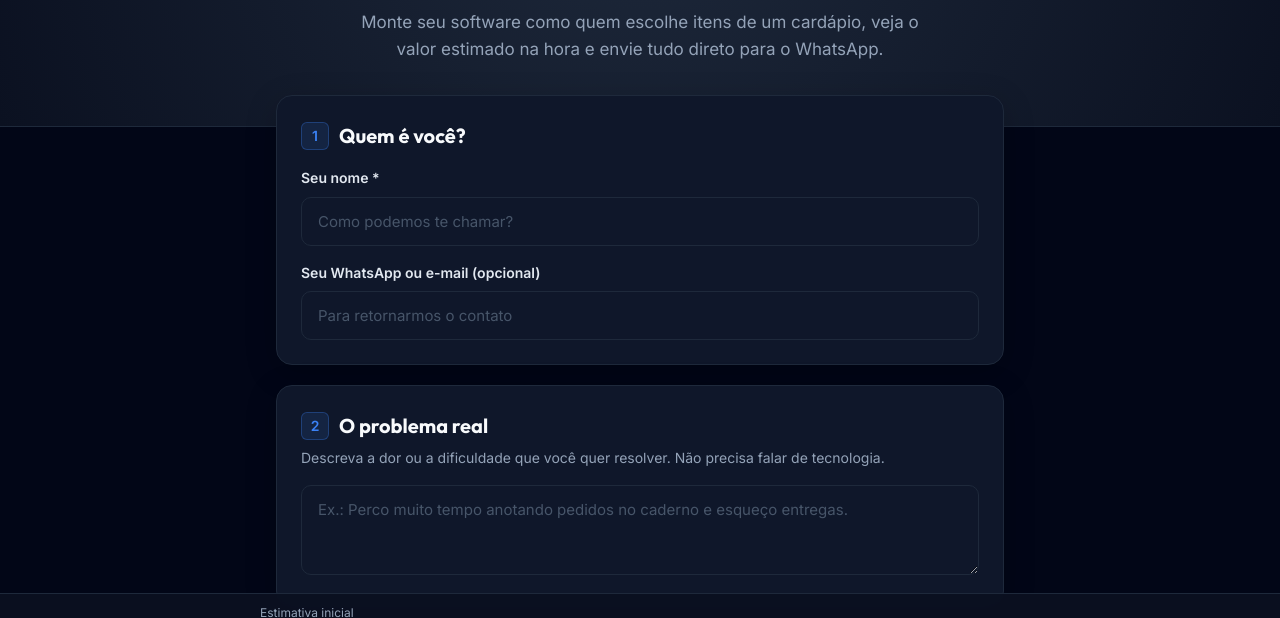
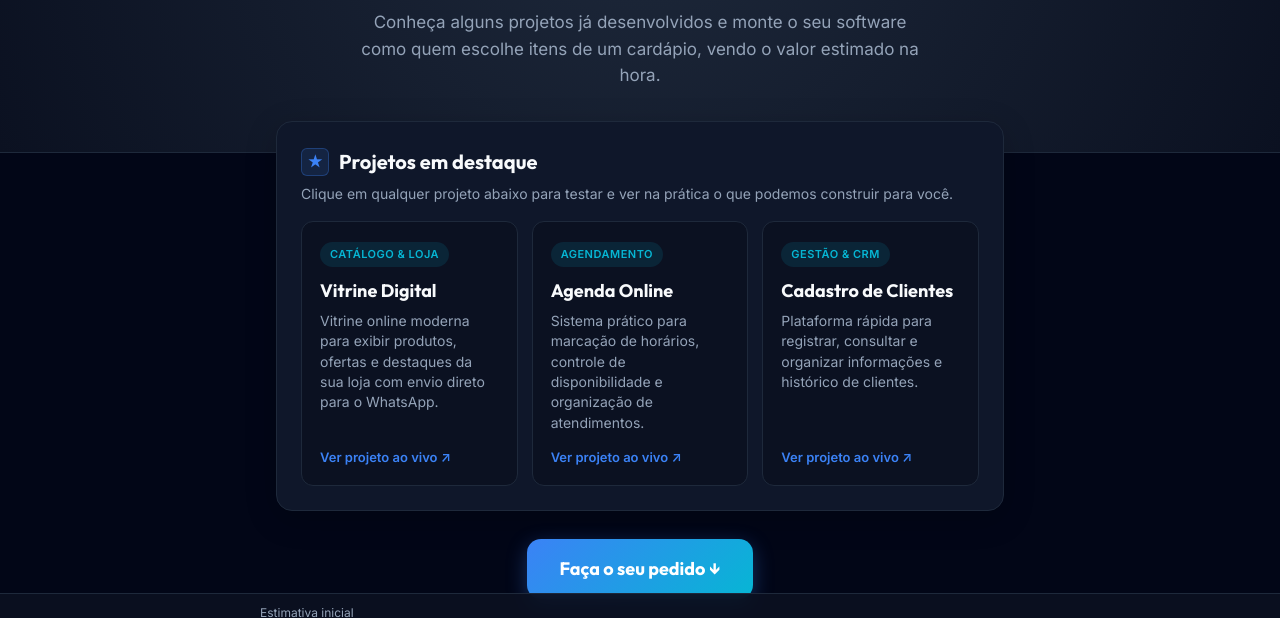
Before and after one commit to EnriqueMartinezPeixoto/MartInfo-pe-a-seu-software, a plain HTML site: page index.html in a window 1280 px wide. Shown: the part 133-751 px from the top of the page. Drawn offline with Linux system fonts and the light colour scheme.

```diff
--- a/index.html
+++ b/index.html
@@ -10,6 +10,7 @@
 <style>
 :root{--bg:#020617;--card:#0f172a;--tx:#f8fafc;--mu:#94a3b8;--bd:#1e293b;--pr:#3b82f6;--pr2:#06b6d4;color-scheme:dark;box-sizing:border-box;padding-top:env(safe-area-inset-top,0px);padding-bottom:env(safe-area-inset-bottom,0px)}
 *{box-sizing:border-box}
+html{scroll-behavior:smooth}
 body{margin:0;background:var(--bg);color:var(--tx);font:16px/1.55 'Inter',system-ui,-apple-system,sans-serif;padding-bottom:96px}
 header{padding:56px 20px 64px;text-align:center;background:radial-gradient(circle at top,#1e293b 0%,#0b1121 100%);border-bottom:1px solid var(--bd)}
 header h1{margin:0 0 12px;font-family:'Outfit',sans-serif;font-size:clamp(32px,6vw,48px);letter-spacing:-1px;font-weight:800;background:linear-gradient(135deg,var(--pr),var(--pr2));-webkit-background-clip:text;background-clip:text;-webkit-text-fill-color:transparent}
@@ -20,6 +21,22 @@ h2{margin:0 0 6px;font-family:'Outfit',sans-serif;font-size:20px;display:flex;al
 h2 span{display:inline-grid;place-items:center;width:28px;height:28px;margin-right:10px;border-radius:6px;background:rgba(59,130,246,.12);color:var(--pr);border:1px solid rgba(59,130,246,.3);font-size:14px;font-family:'Inter',sans-serif;font-weight:700}
 h3{margin:20px 0 8px;font-size:14px;color:var(--pr2);font-weight:600;text-transform:uppercase;letter-spacing:.5px}
 .sub{margin:0 0 16px;color:var(--mu);font-size:14px}
+
+/* Vitrine de Projetos e Botão CTA */
+.grid-proj{display:grid;grid-template-columns:repeat(auto-fit,minmax(210px,1fr));gap:14px;margin-top:16px}
+.proj-card{display:flex;flex-direction:column;justify-content:space-between;background:#0b1121;border:1px solid var(--bd);border-radius:12px;padding:18px;text-decoration:none;color:var(--tx);transition:all .2s}
+.proj-card:hover{border-color:var(--pr);transform:translateY(-2px);box-shadow:0 6px 20px rgba(59,130,246,.15)}
+.proj-tag{display:inline-block;width:fit-content;font-size:11px;font-weight:600;text-transform:uppercase;letter-spacing:.5px;padding:4px 10px;border-radius:999px;background:rgba(6,182,212,.12);color:var(--pr2);margin-bottom:10px}
+.proj-card strong{font-family:'Outfit',sans-serif;font-size:18px;display:block;margin-bottom:6px;color:#f8fafc}
+.proj-card p{margin:0 0 14px;font-size:14px;color:var(--mu);line-height:1.45}
+.proj-link{font-size:13px;font-weight:600;color:var(--pr);display:inline-flex;align-items:center;gap:4px}
+.cta-wrap{text-align:center;margin:28px 0 36px}
+.btn-cta{display:inline-flex;align-items:center;justify-content:center;gap:8px;padding:16px 32px;border-radius:14px;background:linear-gradient(135deg,var(--pr),var(--pr2));color:#fff;font-family:'Outfit',sans-serif;font-weight:700;font-size:18px;text-decoration:none;box-shadow:0 6px 20px rgba(59,130,246,.35);transition:all .2s}
+.btn-cta:hover{filter:brightness(1.1);transform:translateY(-1px)}
+.pedido-header{text-align:center;margin:12px 0 24px;padding-top:16px;border-top:1px solid var(--bd)}
+.pedido-header h2{justify-content:center;font-size:26px;color:#f8fafc}
+.pedido-header p{margin:4px 0 0;color:var(--mu);font-size:15px}
+
 label.f{display:block;font-weight:600;margin:16px 0 8px;font-size:14px;color:#e2e8f0}
 input[type=text],textarea,select{width:100%;padding:14px 16px;border:1px solid var(--bd);border-radius:10px;background:#0f172a;color:var(--tx);font-family:'Inter',sans-serif;font-size:15px}
 textarea{min-height:90px;resize:vertical}
@@ -61,9 +78,28 @@ footer{text-align:center;color:var(--mu);font-size:13px;padding:0 16px 24px}
 <body>
 <header>
 <h1>MartInfo</h1>
-<p>Monte seu software como quem escolhe itens de um cardápio, veja o valor estimado na hora e envie tudo direto para o WhatsApp.</p>
+<p>Conheça alguns projetos já desenvolvidos e monte o seu software como quem escolhe itens de um cardápio, vendo o valor estimado na hora.</p>
 </header>
+
 <main>
+<!-- VITRINE DE PROJETOS -->
+<section id="projetos">
+<h2><span>★</span>Projetos em destaque</h2>
+<p class="sub">Clique em qualquer projeto abaixo para testar e ver na prática o que podemos construir para você.</p>
+<div class="grid-proj" id="listaProjetos"></div>
+</section>
+
+<!-- BOTÃO DE AÇÃO PARA IR AO PEDIDO -->
+<div class="cta-wrap">
+<a href="#faca-seu-pedido" class="btn-cta">Faça o seu pedido ↓</a>
+</div>
+
+<!-- DIVISOR DA SEÇÃO DE PEDIDO -->
+<div class="pedido-header" id="faca-seu-pedido">
+<h2>Faça o seu pedido</h2>
+<p>Preencha as etapas abaixo para calcular a estimativa e enviar pelo WhatsApp</p>
+</div>
+
 <section>
 <h2><span>1</span>Quem é você?</h2>
 <label class="f" for="nome">Seu nome *</label>
@@ -170,6 +206,28 @@ footer{text-align:center;color:var(--mu);font-size:13px;padding:0 16px 24px}
 </div></div>
 
 <script>
+/* ====== SEUS PROJETOS ====== */
+const PROJETOS = [
+  {
+    tag: "Catálogo & Loja",
+    titulo: "Vitrine Digital",
+    desc: "Vitrine online moderna para exibir produtos, ofertas e destaques da sua loja com envio direto para o WhatsApp.",
+    url: "https://vitrinemartinfo.vercel.app/"
+  },
+  {
+    tag: "Agendamento",
+    titulo: "Agenda Online",
+    desc: "Sistema prático para marcação de horários, controle de disponibilidade e organização de atendimentos.",
+    url: "https://agenda-online-cyan-nu.vercel.app/"
+  },
+  {
+    tag: "Gestão & CRM",
+    titulo: "Cadastro de Clientes",
+    desc: "Plataforma rápida para registrar, consultar e organizar informações e histórico de clientes.",
+    url: "https://cadastro-clientes-ashy.vercel.app/"
+  }
+];
+
 /* ====== TABELA DE PREÇOS (edite aqui) ====== */
 const TIPOS=[["Site",400],["Software (computador)",1500],["App (celular)",1800],["Webapp (sistema online)",1200],["Não sei, preciso de ajuda",500]];
 const FEATS=[
@@ -187,6 +245,19 @@ const MANUT=[["Quero manutenção mensal",80],["Só quando precisar",0],["Não s
 /* ============================================ */
 const WA="5591985603676";
 const $=id=>document.getElementById(id);
+
+/* Renderiza os projetos */
+$('listaProjetos').innerHTML = PROJETOS.map(p => `
+  <a class="proj-card" href="${p.url}" target="_blank" rel="noopener noreferrer">
+    <div>
+      <span class="proj-tag">${p.tag}</span>
+      <strong>${p.titulo}</strong>
+      <p>${p.desc}</p>
+    </div>
+    <span class="proj-link">Ver projeto ao vivo ↗</span>
+  </a>
+`).join('');
+
 const R=v=>v.toLocaleString('pt-BR',{style:'currency',currency:'BRL',maximumFractionDigits:0});
 const radio=n=>{const e=document.querySelector('input[name="'+n+'"]:checked');return e?e.value:""};
 const checks=(sel)=>[...document.querySelectorAll(sel+' input:checked')];
```
